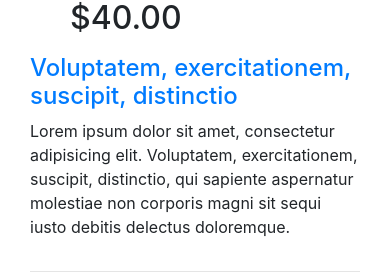
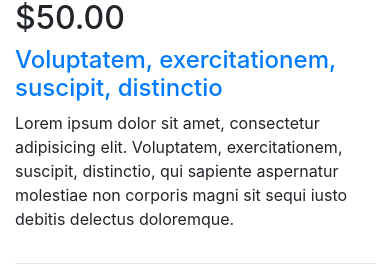
Before and after one commit to mdkwon/test, a Django app: page / in a window 390 px wide. Shown: the part 997-1274 px from the top of the page. Run offline with Django 3.2, Linux system fonts and the light colour scheme; some libraries are stand-ins or nearby versions.

Commit message:
footer change

```diff
--- a/templates/index.html
+++ b/templates/index.html
@@ -20,9 +20,12 @@
 
     /* Add a gray background color and some padding to the footer */
     footer {
-      background-color: #f2f2f2;
-      padding: 25px;
+	  background-color: #E4CFC9;
+	  padding: 7px;
+		font-size: 16px;
+	line-height: 0.9;
     }
+
   </style>
   <script>
 
@@ -804,107 +807,61 @@ $(document).ready(function() {
 </div>
 <br>
 <div class="container">
-    <section class="col-xs-12 col-sm-6 col-md-12">
 		<hr>
-		<article class="search-result row">
-			<div class="col-xs-12 col-sm-12 col-md-3">
+		<div class="row">
+			<div class="col-auto shrink">
 				<a href="#" title="Lorem ipsum" class="thumbnail"><img src="http://lorempixel.com/250/140/people" alt="Lorem ipsum" /></a>
 			</div>
-			<div class="col-xs-12 col-sm-12 col-md-2">
-				<ul>
-					<p class="h2">$40.00</p>
-				</ul>
+			<div class="col-xs-2 col-sm-12 col-md-2">
+				<h2>$50.00</h2>
 
 			</div>
-			<div class="col-xs-12 col-sm-12 col-md-7">
+			<div class="col-xs-7 col-sm-12 col-md-7">
 
 				<h4><a href="#" title="">Voluptatem, exercitationem, suscipit, distinctio</a></h4>
 				<p>Lorem ipsum dolor sit amet, consectetur adipisicing elit. Voluptatem, exercitationem, suscipit, distinctio, qui sapiente aspernatur molestiae non corporis magni sit sequi iusto debitis delectus doloremque.</p>
                 <span class="plus"><a href="#" title="Lorem ipsum"><i class="glyphicon glyphicon-plus"></i></a></span>
 			</div>
-			<span class="clearfix borda"></span>
-		</article>
+		</div>
+		<span class="clearfix borda"></span>
 		<hr>
-		<article class="search-result row">
-			<div class="col-xs-12 col-sm-12 col-md-3">
+	<div class="row">
+			<div class="col-auto shrink">
 				<a href="#" title="Lorem ipsum" class="thumbnail"><img src="http://lorempixel.com/250/140/people" alt="Lorem ipsum" /></a>
 			</div>
-			<div class="col-xs-12 col-sm-12 col-md-2">
-				<ul>
-					<p class="h2">$40.00</p>
-				</ul>
+			<div class="col-xs-2 col-sm-12 col-md-2">
+				<h2>$50.00</h2>
 
 			</div>
-			<div class="col-xs-12 col-sm-12 col-md-7">
+			<div class="col-xs-7 col-sm-12 col-md-7">
 
 				<h4><a href="#" title="">Voluptatem, exercitationem, suscipit, distinctio</a></h4>
 				<p>Lorem ipsum dolor sit amet, consectetur adipisicing elit. Voluptatem, exercitationem, suscipit, distinctio, qui sapiente aspernatur molestiae non corporis magni sit sequi iusto debitis delectus doloremque.</p>
                 <span class="plus"><a href="#" title="Lorem ipsum"><i class="glyphicon glyphicon-plus"></i></a></span>
 			</div>
-			<span class="clearfix borda"></span>
-		</article>
-		<hr>
-		<article class="search-result row">
-			<div class="col-xs-12 col-sm-12 col-md-3">
+		</div>
+		<span class="clearfix borda"></span>
+	<hr>
+	<div class="row">
+			<div class="col-auto shrink">
 				<a href="#" title="Lorem ipsum" class="thumbnail"><img src="http://lorempixel.com/250/140/people" alt="Lorem ipsum" /></a>
 			</div>
-			<div class="col-xs-12 col-sm-12 col-md-2">
-				<ul>
-					<p class="h2">$40.00</p>
-				</ul>
+			<div class="col-xs-2 col-sm-12 col-md-2">
+				<h2>$50.00</h2>
 
 			</div>
-			<div class="col-xs-12 col-sm-12 col-md-7">
+			<div class="col-xs-7 col-sm-12 col-md-7">
 
 				<h4><a href="#" title="">Voluptatem, exercitationem, suscipit, distinctio</a></h4>
 				<p>Lorem ipsum dolor sit amet, consectetur adipisicing elit. Voluptatem, exercitationem, suscipit, distinctio, qui sapiente aspernatur molestiae non corporis magni sit sequi iusto debitis delectus doloremque.</p>
                 <span class="plus"><a href="#" title="Lorem ipsum"><i class="glyphicon glyphicon-plus"></i></a></span>
 			</div>
-			<span class="clearfix borda"></span>
-		</article>
-		<hr>
-		<article class="search-result row">
-			<div class="col-xs-12 col-sm-12 col-md-3">
-				<a href="#" title="Lorem ipsum" class="thumbnail"><img src="http://lorempixel.com/250/140/people" alt="Lorem ipsum" /></a>
-			</div>
-			<div class="col-xs-12 col-sm-12 col-md-2">
-				<ul>
-					<p class="h2">$40.00</p>
-				</ul>
-
-			</div>
-			<div class="col-xs-12 col-sm-12 col-md-7">
-
-				<h4><a href="#" title="">Voluptatem, exercitationem, suscipit, distinctio</a></h4>
-				<p>Lorem ipsum dolor sit amet, consectetur adipisicing elit. Voluptatem, exercitationem, suscipit, distinctio, qui sapiente aspernatur molestiae non corporis magni sit sequi iusto debitis delectus doloremque.</p>
-                <span class="plus"><a href="#" title="Lorem ipsum"><i class="glyphicon glyphicon-plus"></i></a></span>
-			</div>
-			<span class="clearfix borda"></span>
-		</article>
-		<hr>
-		<article class="search-result row">
-			<div class="col-xs-12 col-sm-12 col-md-3">
-				<a href="#" title="Lorem ipsum" class="thumbnail"><img src="http://lorempixel.com/250/140/people" alt="Lorem ipsum" /></a>
-			</div>
-			<div class="col-xs-12 col-sm-12 col-md-2">
-				<ul>
-					<p class="h2">$40.00</p>
-				</ul>
-
-			</div>
-			<div class="col-xs-12 col-sm-12 col-md-7">
-
-				<h4><a href="#" title="">Voluptatem, exercitationem, suscipit, distinctio</a></h4>
-				<p>Lorem ipsum dolor sit amet, consectetur adipisicing elit. Voluptatem, exercitationem, suscipit, distinctio, qui sapiente aspernatur molestiae non corporis magni sit sequi iusto debitis delectus doloremque.</p>
-                <span class="plus"><a href="#" title="Lorem ipsum"><i class="glyphicon glyphicon-plus"></i></a></span>
-			</div>
-			<span class="clearfix borda"></span>
-		</article>
-
-	</section>
+		</div>
+		<span class="clearfix borda"></span>
 </div>
 <br>
 <footer>
+	<br>
 	<div class="container text-center">
   <p>AP Part Search LLC. Created by: Kwon Hur</p>
   <p>Contact at:  <a href="hknuno@hotmail.com">
```
